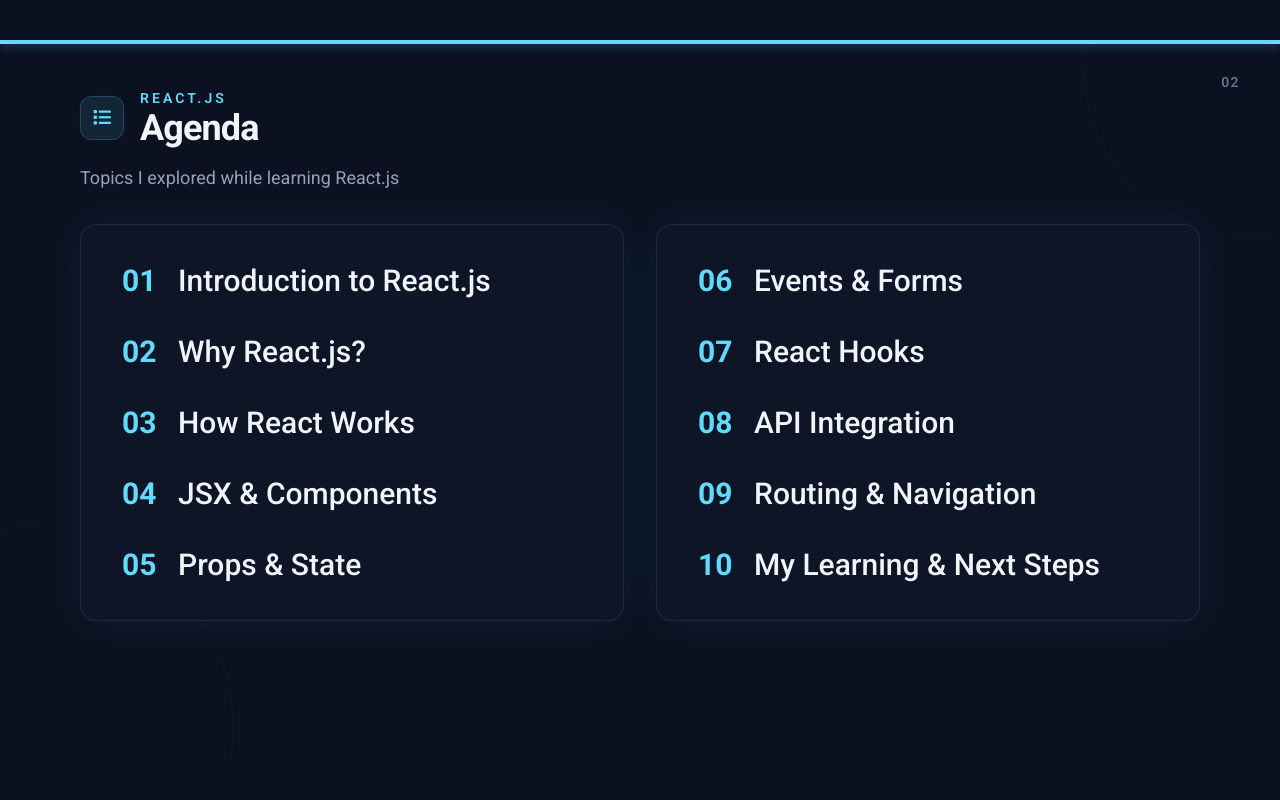
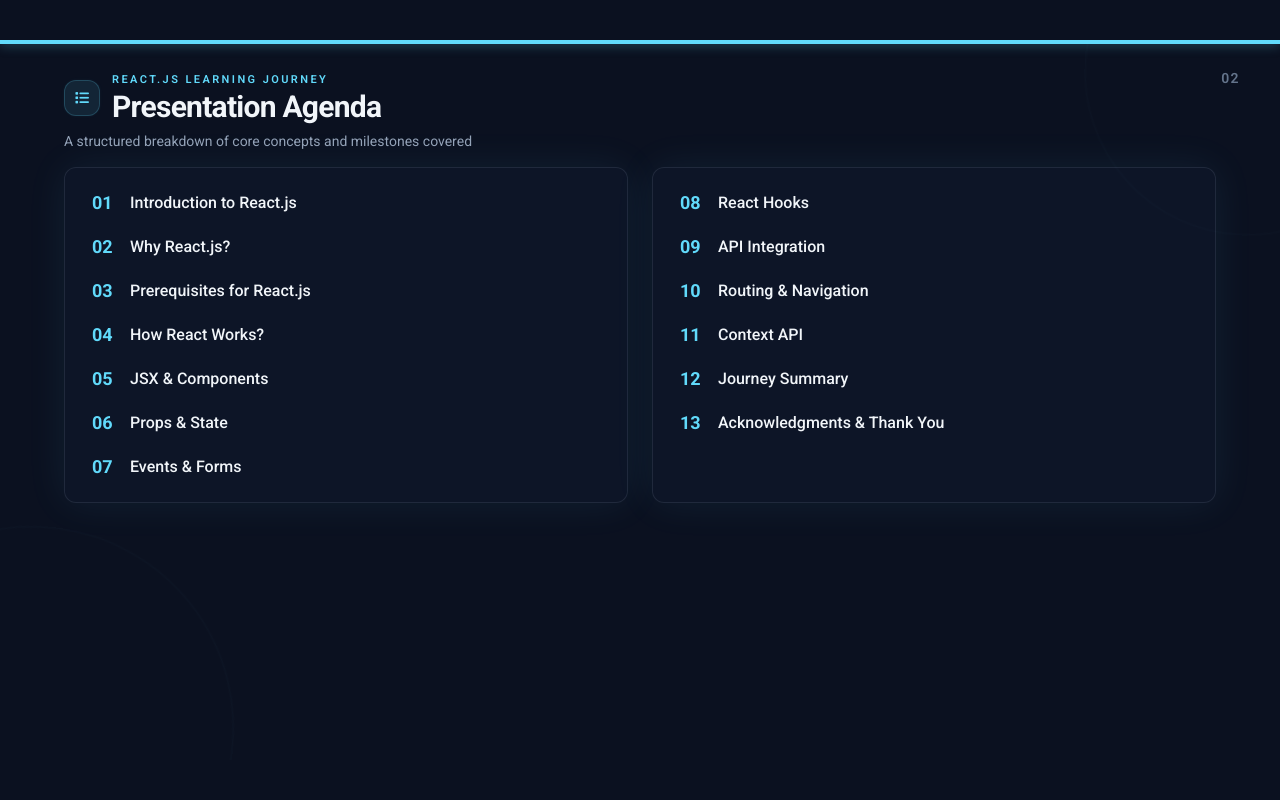
Before and after one commit to Khushal-03/Presentation, a website: page project/src/slide-2.html in a window 1280 px wide. Drawn offline with nearby package versions, Linux system fonts and the light colour scheme.

Commit message:
Update Agenda slide with 14 complete topics and animations

```diff
--- a/project/src/slide-2.html
+++ b/project/src/slide-2.html
@@ -44,7 +44,7 @@
       box-shadow: 0 0 45px rgba(97, 218, 251, 0.12);
     }
 
-    /* Ambient Corner Rings Float */
+    /* Ambient Rings */
     .ambient-ring-1 {
       animation: ringDrift 14s ease-in-out infinite alternate;
     }
@@ -54,15 +54,8 @@
     }
 
     @keyframes ringDrift {
-      0% {
-        transform: scale(1) rotate(0deg);
-        opacity: 0.08;
-      }
-
-      100% {
-        transform: scale(1.08) rotate(12deg);
-        opacity: 0.15;
-      }
+      0% { transform: scale(1) rotate(0deg); opacity: 0.08; }
+      100% { transform: scale(1.08) rotate(12deg); opacity: 0.15; }
     }
 
     /* Header Entrance */
@@ -71,302 +64,201 @@
     }
 
     @keyframes slideDownFade {
-      from {
-        opacity: 0;
-        transform: translateY(-16px);
-      }
-
-      to {
-        opacity: 1;
-        transform: translateY(0);
-      }
+      from { opacity: 0; transform: translateY(-16px); }
+      to { opacity: 1; transform: translateY(0); }
     }
 
-    /* Icon subtle glow */
+    /* Icon Pulse */
     .icon-glow {
       animation: iconPulse 3s ease-in-out infinite alternate;
     }
 
     @keyframes iconPulse {
-      0% {
-        box-shadow: 0 0 0 rgba(97, 218, 251, 0);
-      }
-
-      100% {
-        box-shadow: 0 0 16px rgba(97, 218, 251, 0.25);
-      }
+      0% { box-shadow: 0 0 0 rgba(97, 218, 251, 0); }
+      100% { box-shadow: 0 0 16px rgba(97, 218, 251, 0.25); }
     }
 
-    /* Staggered Agenda Item Entrance */
+    /* Agenda Item Cascade */
     .agenda-item {
       opacity: 0;
-      animation: itemFadeIn 0.45s ease-out forwards;
-      transition: all 0.22s ease;
+      animation: itemFadeIn 0.35s ease-out forwards;
+      transition: all 0.18s ease;
+      transform: translateZ(0);
+      backface-visibility: hidden;
     }
 
     @keyframes itemFadeIn {
-      from {
-        opacity: 0;
-        transform: translateX(-12px);
-      }
-
-      to {
-        opacity: 1;
-        transform: translateX(0);
-      }
+      from { opacity: 0; transform: translateX(-8px); }
+      to { opacity: 1; transform: translateX(0); }
     }
 
-    /* Cascade animation delays */
-    .delay-1 {
-      animation-delay: 0.08s;
-    }
-
-    .delay-2 {
-      animation-delay: 0.14s;
-    }
-
-    .delay-3 {
-      animation-delay: 0.20s;
-    }
-
-    .delay-4 {
-      animation-delay: 0.26s;
-    }
-
-    .delay-5 {
-      animation-delay: 0.32s;
-    }
-
-    .delay-6 {
-      animation-delay: 0.38s;
-    }
-
-    .delay-7 {
-      animation-delay: 0.44s;
-    }
-
-    .delay-8 {
-      animation-delay: 0.50s;
-    }
-
-    .delay-9 {
-      animation-delay: 0.56s;
-    }
-
-    .delay-10 {
-      animation-delay: 0.62s;
-    }
+    .delay-1 { animation-delay: 0.04s; }
+    .delay-2 { animation-delay: 0.08s; }
+    .delay-3 { animation-delay: 0.12s; }
+    .delay-4 { animation-delay: 0.16s; }
+    .delay-5 { animation-delay: 0.20s; }
+    .delay-6 { animation-delay: 0.24s; }
+    .delay-7 { animation-delay: 0.28s; }
+    .delay-8 { animation-delay: 0.32s; }
+    .delay-9 { animation-delay: 0.36s; }
+    .delay-10 { animation-delay: 0.40s; }
+    .delay-11 { animation-delay: 0.44s; }
+    .delay-12 { animation-delay: 0.48s; }
+    .delay-13 { animation-delay: 0.52s; }
+    .delay-14 { animation-delay: 0.56s; }
 
     /* Interactive Hover */
     .agenda-item:hover {
       border-color: rgba(97, 218, 251, 0.35);
       background: rgba(30, 41, 59, 0.75);
-      transform: translateX(6px);
+      transform: translateX(4px);
     }
 
     .agenda-item:hover .agenda-number {
-      filter: drop-shadow(0 0 10px rgba(97, 218, 251, 0.65));
-      transform: scale(1.04);
+      filter: drop-shadow(0 0 8px rgba(97, 218, 251, 0.65));
+      transform: scale(1.05);
     }
 
     .agenda-number {
       transition: all 0.2s ease;
       display: inline-block;
     }
-
-    /* Hide fullscreen toggle button if present */
-    :fullscreen #fullscreenBtn,
-    :-webkit-full-screen #fullscreenBtn {
-      display: none !important;
-    }
-
-    /* ================= FULLSCREEN GPU FIX ================= */
-
-    /* 1. Force GPU compositor to never freeze animations in fullscreen */
-    .flow-card,
-    .concept-card,
-    .summary-card,
-    .interactive-card,
-    .step-badge,
-    .point-num,
-    .bulb-glow,
-    .final-step-glow,
-    .step-4-glow {
-      -webkit-backface-visibility: hidden;
-      backface-visibility: hidden;
-      transform: translateZ(0);
-      will-change: transform, box-shadow, border-color, opacity;
-    }
-
-    /* 2. Reliable Number Glow (Uses text-shadow instead of bug-prone drop-shadow) */
-    .point-num,
-    .hook-number {
-      display: inline-block;
-      animation: numberGlowPulse 2.8s ease-in-out infinite alternate !important;
-    }
-
-    @keyframes numberGlowPulse {
-      0% {
-        text-shadow: 0 0 2px rgba(97, 218, 251, 0.2);
-        color: #61DAFB;
-      }
-
-      100% {
-        text-shadow: 0 0 12px rgba(97, 218, 251, 0.9), 0 0 20px rgba(97, 218, 251, 0.4);
-        color: #ffffff;
-      }
-    }
-
-    /* 3. Card Outline Blink / Pulse (Works automatically in fullscreen) */
-    .final-step-glow,
-    .step-4-glow {
-      animation: cardBlinkPulse 3s ease-in-out infinite alternate !important;
-    }
-
-    @keyframes cardBlinkPulse {
-      0% {
-        border-color: rgba(97, 218, 251, 0.2);
-        box-shadow: 0 0 6px rgba(97, 218, 251, 0.08);
-      }
-
-      50% {
-        border-color: rgba(97, 218, 251, 0.7);
-        box-shadow: 0 0 18px rgba(97, 218, 251, 0.3), inset 0 0 8px rgba(97, 218, 251, 0.08);
-      }
-
-      100% {
-        border-color: rgba(97, 218, 251, 0.35);
-        box-shadow: 0 0 8px rgba(97, 218, 251, 0.12);
-      }
-    }
   </style>
 </head>
 
 <body class="min-h-screen flex items-center justify-center text-slate-100 bg-[#0b1120]">
 
-  <!-- Slide Wrapper -->
+  <!-- Slide Canvas -->
   <main id="slide" class="slide-wrapper relative w-[1280px] h-[720px] overflow-hidden bg-[#0b1120]">
 
-         <!-- Page Number -->
-        <div class="absolute top-8 right-10 text-sm text-slate-500 tracking-widest font-semibold z-20">
-            02
-        </div>
+    <!-- Page Number -->
+    <div class="absolute top-7 right-10 text-sm text-slate-500 tracking-widest font-semibold z-20">
+      02
+    </div>
+
     <!-- Top Accent -->
     <div class="absolute top-0 left-0 w-full h-1 bg-[#61DAFB] shadow-[0_0_12px_rgba(97,218,251,0.5)]"></div>
 
-    <!-- Decorative Animated Circles -->
-    <div
-      class="ambient-ring-1 absolute -top-32 -right-32 w-80 h-80 rounded-full border border-[#61DAFB]/15 pointer-events-none">
-    </div>
+    <!-- Decorative Circles -->
+    <div class="ambient-ring-1 absolute -top-32 -right-32 w-80 h-80 rounded-full border border-[#61DAFB]/15 pointer-events-none"></div>
+    <div class="ambient-ring-2 absolute -bottom-40 -left-40 w-96 h-96 rounded-full border border-[#61DAFB]/15 pointer-events-none"></div>
 
-    <div
-      class="ambient-ring-2 absolute -bottom-40 -left-40 w-96 h-96 rounded-full border border-[#61DAFB]/15 pointer-events-none">
-    </div>
-
-    <!-- Header -->
-    <section class="header-reveal pt-12 px-20">
-      <div class="flex items-center gap-4">
-        <div class="icon-glow w-11 h-11 rounded-xl flex items-center justify-center
-                 bg-[#61DAFB]/10 border border-[#61DAFB]/20">
-          <i class="fa-solid fa-list text-[#61DAFB] text-lg"></i>
+    <!-- Header Section -->
+    <section class="header-reveal pt-8 px-16">
+      <div class="flex items-center gap-3">
+        <div class="icon-glow w-9 h-9 rounded-xl flex items-center justify-center bg-[#61DAFB]/10 border border-[#61DAFB]/20">
+          <i class="fa-solid fa-list text-[#61DAFB] text-sm"></i>
         </div>
 
         <div>
-          <p class="text-[#61DAFB] text-sm font-semibold uppercase tracking-[0.22em]">
-            React.js
+          <p class="text-[#61DAFB] text-[11px] font-semibold uppercase tracking-[0.22em]">
+            React.js Learning Journey
           </p>
-
-          <h1 class="text-4xl font-bold tracking-tight">
-            Agenda
+          <h1 class="text-3xl font-bold tracking-tight">
+            Presentation Agenda
           </h1>
         </div>
       </div>
 
-      <p class="mt-4 text-lg text-slate-400">
-        Topics I explored while learning React.js
+      <p class="mt-1.5 text-sm text-slate-400">
+        A structured breakdown of core concepts and milestones covered
       </p>
     </section>
 
-    <!-- Agenda Content -->
-    <section class="px-20 mt-8">
-      <div class="grid grid-cols-2 gap-8">
+    <!-- Agenda Grid: 7 items left, 7 items right -->
+    <section class="px-16 mt-4">
+      <div class="grid grid-cols-2 gap-6">
 
-        <!-- Left Column -->
-        <div class="agenda-card rounded-2xl p-5 glow">
+        <!-- Left Column (01 - 07) -->
+        <div class="agenda-card rounded-xl p-3.5 glow flex flex-col gap-0.5">
 
           <!-- 01 -->
-          <a href="slide-3.html"
-            class="agenda-item delay-1 flex items-center gap-5 px-5 py-3 rounded-xl border border-transparent">
-            <span class="agenda-number text-[#61DAFB] text-[30px] font-bold w-9">01</span>
-            <span class="text-[30px] font-medium">Introduction to React.js</span>
+          <a href="slide-3.html" class="agenda-item delay-1 flex items-center gap-3.5 px-3 py-1.5 rounded-lg border border-transparent">
+            <span class="agenda-number text-[#61DAFB] text-lg font-bold w-6">01</span>
+            <span class="text-base font-medium">Introduction to React.js</span>
           </a>
 
           <!-- 02 -->
-          <a href="slide-4.html"
-            class="agenda-item delay-2 flex items-center gap-5 px-5 py-3 rounded-xl border border-transparent">
-            <span class="agenda-number text-[#61DAFB] text-[30px] font-bold w-9">02</span>
-            <span class="text-[30px] font-medium">Why React.js?</span>
+          <a href="slide-4.html" class="agenda-item delay-2 flex items-center gap-3.5 px-3 py-1.5 rounded-lg border border-transparent">
+            <span class="agenda-number text-[#61DAFB] text-lg font-bold w-6">02</span>
+            <span class="text-base font-medium">Why React.js?</span>
           </a>
 
           <!-- 03 -->
-          <a href="slide-5.html"
-            class="agenda-item delay-3 flex items-center gap-5 px-5 py-3 rounded-xl border border-transparent">
-            <span class="agenda-number text-[#61DAFB] text-[30px] font-bold w-9">03</span>
-            <span class="text-[30px] font-medium">How React Works</span>
+          <a href="slide-5a.html" class="agenda-item delay-3 flex items-center gap-3.5 px-3 py-1.5 rounded-lg border border-transparent">
+            <span class="agenda-number text-[#61DAFB] text-lg font-bold w-6">03</span>
+            <span class="text-base font-medium">Prerequisites for React.js</span>
           </a>
 
           <!-- 04 -->
-          <a href="slide-6.html"
-            class="agenda-item delay-4 flex items-center gap-5 px-5 py-3 rounded-xl border border-transparent">
-            <span class="agenda-number text-[#61DAFB] text-[30px] font-bold w-9">04</span>
-            <span class="text-[30px] font-medium">JSX &amp; Components</span>
+          <a href="slide-5.html" class="agenda-item delay-4 flex items-center gap-3.5 px-3 py-1.5 rounded-lg border border-transparent">
+            <span class="agenda-number text-[#61DAFB] text-lg font-bold w-6">04</span>
+            <span class="text-base font-medium">How React Works?</span>
           </a>
 
           <!-- 05 -->
-          <a href="slide-7.html"
-            class="agenda-item delay-5 flex items-center gap-5 px-5 py-3 rounded-xl border border-transparent">
-            <span class="agenda-number text-[#61DAFB] text-[30px] font-bold w-9">05</span>
-            <span class="text-[30px] font-medium">Props &amp; State</span>
+          <a href="slide-6.html" class="agenda-item delay-5 flex items-center gap-3.5 px-3 py-1.5 rounded-lg border border-transparent">
+            <span class="agenda-number text-[#61DAFB] text-lg font-bold w-6">05</span>
+            <span class="text-base font-medium">JSX &amp; Components</span>
+          </a>
+
+          <!-- 06 -->
+          <a href="slide-7.html" class="agenda-item delay-6 flex items-center gap-3.5 px-3 py-1.5 rounded-lg border border-transparent">
+            <span class="agenda-number text-[#61DAFB] text-lg font-bold w-6">06</span>
+            <span class="text-base font-medium">Props &amp; State</span>
+          </a>
+
+          <!-- 07 -->
+          <a href="slide-8.html" class="agenda-item delay-7 flex items-center gap-3.5 px-3 py-1.5 rounded-lg border border-transparent">
+            <span class="agenda-number text-[#61DAFB] text-lg font-bold w-6">07</span>
+            <span class="text-base font-medium">Events &amp; Forms</span>
           </a>
 
         </div>
 
-        <!-- Right Column -->
-        <div class="agenda-card rounded-2xl p-5 glow">
-
-          <!-- 06 -->
-          <a href="slide-8.html"
-            class="agenda-item delay-6 flex items-center gap-5 px-5 py-3 rounded-xl border border-transparent">
-            <span class="agenda-number text-[#61DAFB] text-[30px] font-bold w-9">06</span>
-            <span class="text-[30px] font-medium">Events &amp; Forms</span>
-          </a>
-
-          <!-- 07 -->
-          <a href="slide-9.html"
-            class="agenda-item delay-7 flex items-center gap-5 px-5 py-3 rounded-xl border border-transparent">
-            <span class="agenda-number text-[#61DAFB] text-[30px] font-bold w-9">07</span>
-            <span class="text-[30px] font-medium">React Hooks</span>
-          </a>
+        <!-- Right Column (08 - 14) -->
+        <div class="agenda-card rounded-xl p-3.5 glow flex flex-col gap-0.5">
 
           <!-- 08 -->
-          <a href="slide-10.html"
-            class="agenda-item delay-8 flex items-center gap-5 px-5 py-3 rounded-xl border border-transparent">
-            <span class="agenda-number text-[#61DAFB] text-[30px] font-bold w-9">08</span>
-            <span class="text-[30px] font-medium">API Integration</span>
+          <a href="slide-9.html" class="agenda-item delay-8 flex items-center gap-3.5 px-3 py-1.5 rounded-lg border border-transparent">
+            <span class="agenda-number text-[#61DAFB] text-lg font-bold w-6">08</span>
+            <span class="text-base font-medium">React Hooks</span>
           </a>
 
           <!-- 09 -->
-          <a href="slide-11.html"
-            class="agenda-item delay-9 flex items-center gap-5 px-5 py-3 rounded-xl border border-transparent">
-            <span class="agenda-number text-[#61DAFB] text-[30px] font-bold w-9">09</span>
-            <span class="text-[30px] font-medium">Routing &amp; Navigation</span>
+          <a href="slide-10.html" class="agenda-item delay-9 flex items-center gap-3.5 px-3 py-1.5 rounded-lg border border-transparent">
+            <span class="agenda-number text-[#61DAFB] text-lg font-bold w-6">09</span>
+            <span class="text-base font-medium">API Integration</span>
           </a>
 
           <!-- 10 -->
-          <a href="slide-12.html"
-            class="agenda-item delay-10 flex items-center gap-5 px-5 py-3 rounded-xl border border-transparent">
-            <span class="agenda-number text-[#61DAFB] text-[30px] font-bold w-9">10</span>
-            <span class="text-[30px] font-medium">My Learning &amp; Next Steps</span>
+          <a href="slide-11.html" class="agenda-item delay-10 flex items-center gap-3.5 px-3 py-1.5 rounded-lg border border-transparent">
+            <span class="agenda-number text-[#61DAFB] text-lg font-bold w-6">10</span>
+            <span class="text-base font-medium">Routing &amp; Navigation</span>
+          </a>
+
+          <!-- 11 -->
+          <a href="slide-12.html" class="agenda-item delay-11 flex items-center gap-3.5 px-3 py-1.5 rounded-lg border border-transparent">
+            <span class="agenda-number text-[#61DAFB] text-lg font-bold w-6">11</span>
+            <span class="text-base font-medium">Context API</span>
+          </a>
+
+          <!-- 12
+          <a href="slide-13.html" class="agenda-item delay-12 flex items-center gap-3.5 px-3 py-1.5 rounded-lg border border-transparent">
+            <span class="agenda-number text-[#61DAFB] text-lg font-bold w-6">12</span>
+            <span class="text-base font-medium">Mini Project Demo</span>
+          </a> -->
+
+          <!-- 13 -->
+          <a href="slide-13.html" class="agenda-item delay-13 flex items-center gap-3.5 px-3 py-1.5 rounded-lg border border-transparent">
+            <span class="agenda-number text-[#61DAFB] text-lg font-bold w-6">12</span>
+            <span class="text-base font-medium">Journey Summary</span>
+          </a>
+
+          <!-- 14 -->
+          <a href="last.html" class="agenda-item delay-14 flex items-center gap-3.5 px-3 py-1.5 rounded-lg border border-transparent">
+            <span class="agenda-number text-[#61DAFB] text-lg font-bold w-6">13</span>
+            <span class="text-base font-medium">Acknowledgments &amp; Thank You</span>
           </a>
 
         </div>
@@ -377,17 +269,15 @@
   </main>
 
   <script>
-    // Intercept all agenda link clicks to notify index.html
+    // Intercept agenda links to communicate with index.html presenter
     document.querySelectorAll('.agenda-item').forEach(item => {
       item.addEventListener('click', function (e) {
         e.preventDefault();
         const targetHref = this.getAttribute('href');
 
-        // Send message to parent presenter (index.html)
         if (window.parent && window.parent !== window) {
           window.parent.postMessage({ action: 'goToSlide', target: targetHref }, '*');
         } else {
-          // Normal fallback if opened standalone
           window.location.href = targetHref;
         }
       });
```
